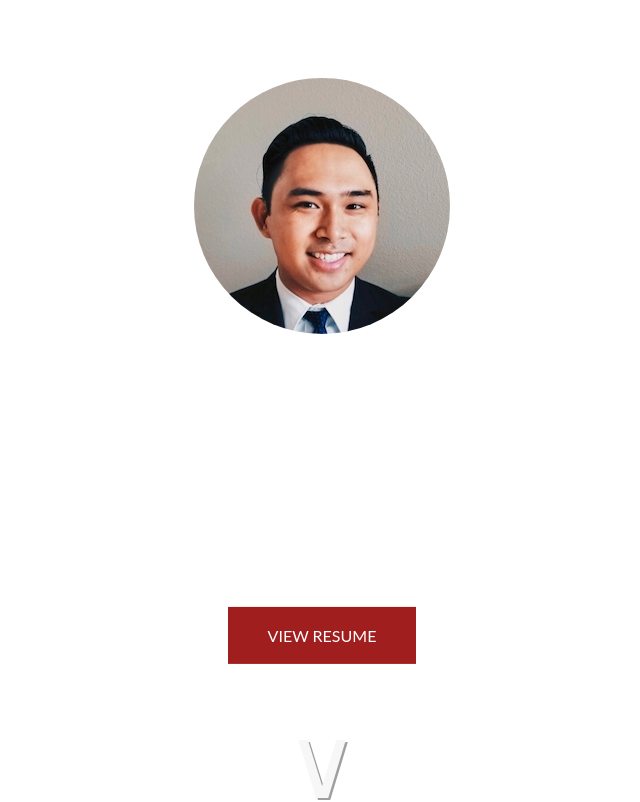
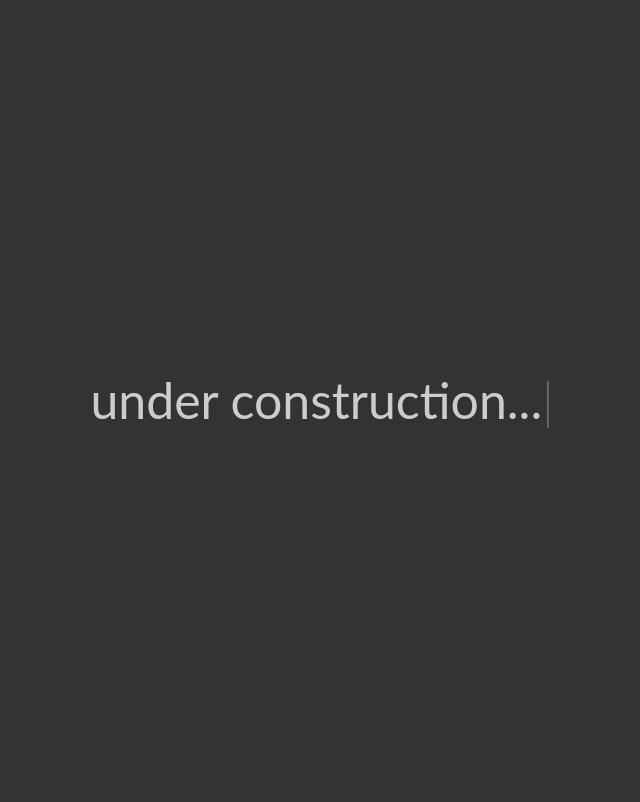
Before and after one commit to tedilloran/personal-website, a React (Create React App) app: page / in a window 1280 px wide. Shown: the top 802 px of the page, without its empty margins (318-958 px from the left). Built offline with nearby package versions, Linux system fonts and the light colour scheme.

Commit message:
Added under construction page

```diff
--- a/public/index.html
+++ b/public/index.html
@@ -22,6 +22,7 @@
       work correctly both with client-side routing and a non-root public URL.
       Learn how to configure a non-root public URL by running `npm run build`.
     -->
+    <link rel="stylesheet" href="%PUBLIC_URL%/lib/fontawesome-free-5.14.0-web/all.css" />
     <title>Trent Edilloran</title>
   </head>
   <body>
--- a/src/App.js
+++ b/src/App.js
@@ -1,16 +1,13 @@
 import React from 'react';
+import UnderConstruction from './components/UnderConstruction';
 
-import Home from './components/Home';
-import Header from './components/header/Header';
-import Footer from './components/footer/Footer';
+import './css/style.css';
 
 class App extends React.Component {
   render() {
     return (
-      <div>
-        <Header />
-        <Home />
-        <Footer />
+      <div style={{ position: 'relative', height: '100vh', width: '100%' }}>
+        <UnderConstruction/>
       </div>
     );
   }
--- a/src/components/Home.js
+++ b/src/components/Home.js
@@ -2,7 +2,6 @@ import React from 'react';
 import Portfolio from './portfolio/Portfolio';
 import Introduction from './introduction/Introduction';
 
-import '../css/style.css';
 
 const Home = () => {
   return (
--- /dev/null
+++ b/src/components/UnderConstruction.js
@@ -0,0 +1,21 @@
+import React from 'react';
+
+const UnderConstruction = () => {
+    const style = {
+        color: '#cccccc',
+        position: 'absolute',
+        top: '50%',
+        left: '50%',
+        transform: 'translate(-50%, -50%)',
+        fontSize: '5rem',
+		};
+
+    return (
+        <div style={style}>
+            under construction...
+						<span className="cursor">|</span>
+        </div>
+    );
+}
+
+export default UnderConstruction;
--- a/src/css/style.css
+++ b/src/css/style.css
@@ -42,6 +42,12 @@
   100% {
     transform: translateY(20px); } }
 
+@keyframes blink {
+  from, to {
+    color: transparent; }
+  50% {
+    color: #f7f7f7; } }
+
 *,
 *::before,
 *::after {
@@ -54,7 +60,8 @@ html {
 
 body {
   /* Extends width and height to include the padding area  */
-  box-sizing: border-box; }
+  box-sizing: border-box;
+  background-color: #333; }
 
 body {
   font-family: "Lato", sans-serif;
@@ -235,6 +242,12 @@ body {
     box-shadow: 0 1rem 2rem rgba(0, 0, 0, 0.4);
     transform: scale(1.3); }
 
+.cursor {
+  font-weight: 100;
+  font-size: 5rem;
+  color: #f7f7f7;
+  animation: 2s blink step-end infinite; }
+
 .footer {
   background-color: #777;
   padding: 15rem 5rem; }
--- a/src/sass/base/_base.scss
+++ b/src/sass/base/_base.scss
@@ -14,4 +14,5 @@ html {
 body {
   /* Extends width and height to include the padding area  */
   box-sizing: border-box;
+  background-color: $color-grey-dark-3;
 }
--- /dev/null
+++ b/src/sass/components/_cursor.scss
@@ -0,0 +1,6 @@
+.cursor {
+  font-weight: 100;
+  font-size: 5rem;
+  color: $color-grey-light-1;
+  animation: 2s blink step-end infinite;
+}
--- a/src/sass/main.scss
+++ b/src/sass/main.scss
@@ -9,6 +9,7 @@
 @import './components/bg-video';
 @import './components/button';
 @import './components/card';
+@import './components/cursor';
 
 @import './layouts/footer';
 @import './layouts/header';
```
Also changed, not shown: src/sass/base/_animations.scss (+9 -0 lines).
